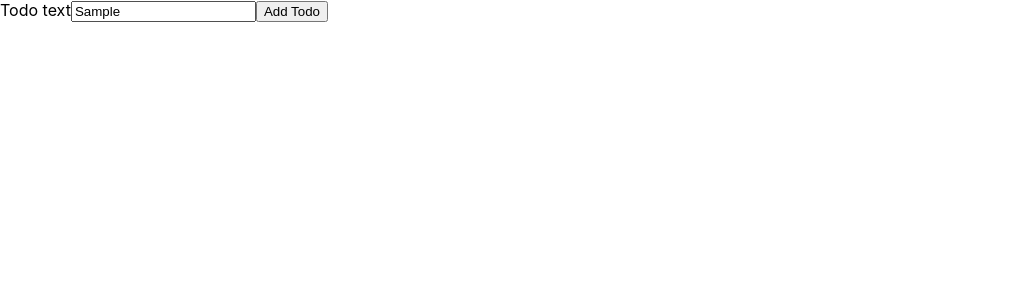
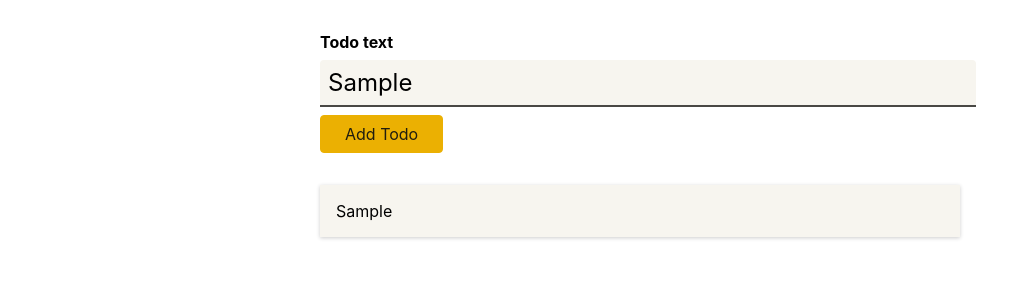
Before and after one commit to AndreaParrini/react-31-typescript-with-react, a React (Create React App) app: page / in a window 1280 px wide. Both pictures are taken after typing "Sample" into the empty fields and a click on the button "Add Todo". Shown: the top 300 px of the page, without its empty margins (0-1035 px from the left). Built offline with nearby package versions, Linux system fonts and the light colour scheme.

Commit message:
add style

```diff
--- /dev/null
+++ b/src/components/NewTodo.module.css
@@ -0,0 +1,42 @@
+.form {
+    width: 40rem;
+    margin: 2rem auto;
+
+  }
+
+  .form label {
+    display: block;
+    font-weight: bold;
+    margin-bottom: 0.5rem;
+  }
+
+  .form input {
+    display: block;
+    width: 100%;
+    font: inherit;
+    font-size: 1.5rem;
+    padding: 0.5rem;
+    border-radius: 4px;
+    background-color: #f7f5ef;
+    border: none;
+    border-bottom: 2px solid #494844;
+    border-bottom-right-radius: 0;
+    border-bottom-left-radius: 0;
+    margin-bottom: 0.5rem;
+  }
+
+  .form button {
+    font: inherit;
+    background-color: #ebb002;
+    border: 1px solid #ebb002;
+    color: #201d0f;
+    padding: 0.5rem 1.5rem;
+    border-radius: 4px;
+    cursor: pointer;
+  }
+
+  .form button:hover,
+  .form button:active {
+    background-color: #ebc002;
+    border-color: #ebc002;
+  }
--- a/src/components/NewTodo.tsx
+++ b/src/components/NewTodo.tsx
@@ -1,6 +1,9 @@
 import { useRef } from "react";
 
-const NewTodo = () => {
+import classes from './NewTodo.module.css'
+// impostiamo il valore delle props come una arrow function in cui però dobbiamo specificare sia i valori in ingresso
+// sia cosa ritorna, dato che in questo caso non ritorna nulla inseriamo void
+const NewTodo: React.FC<{addNewTodo: (text: string)=> void}> = (props) => {
     // con la notazione <HTMLInputElement> andiamo a specificare a useRef di che tipo sarà il valore alla quale assegneremo il ref
     // ed inoltre dobbiamo dare un valore iniziale ed in questo caso sarà null
     const todoTextInputRef = useRef<HTMLInputElement>(null)
@@ -23,10 +26,11 @@ const NewTodo = () => {
             return;
         }
 
+        props.addNewTodo(enteredText);
     }
 
     return (
-        <form onSubmit={submitHandler}>
+        <form onSubmit={submitHandler} className={classes.form}>
             <label htmlFor="text">Todo text</label>
             <input type="text" id="text" ref={todoTextInputRef} />
             <button>Add Todo</button>
--- /dev/null
+++ b/src/components/TodoItem.module.css
@@ -0,0 +1,6 @@
+.item {
+    margin: 1rem 0;
+    box-shadow: 0 1px 4px rgba(0, 0, 0, 0.2);
+    padding: 1rem;
+    background-color: #f7f5ef;
+  }
--- a/src/components/TodoItem.tsx
+++ b/src/components/TodoItem.tsx
@@ -1,7 +1,9 @@
 import Todo from "../models/todo";
 
+import classes from './TodoItem.module.css'
+
 const TodoItem: React.FC<{item: Todo}> = (props)=>{
-    return <li>
+    return <li className={classes.item}>
                 {props.item.text}
             </li>
 }
--- /dev/null
+++ b/src/components/Todos.module.css
@@ -0,0 +1,6 @@
+.todos {
+    list-style: none;
+    margin: 2rem auto;
+    padding: 0;
+    width: 40rem;
+  }
--- a/src/components/Todos.tsx
+++ b/src/components/Todos.tsx
@@ -2,8 +2,10 @@ import React from "react";
 import Todo from "../models/todo";
 import TodoItem from "./TodoItem";
 
+import classes from './Todos.module.css'
+
 const Todos: React.FC<{items: Todo[]}> = (props) => {
-    return <ul>
+    return <ul className={classes.todos}>
         {props.items.map(item=>(
             <TodoItem  key={item.id} item={item}/>
             ))}
```
